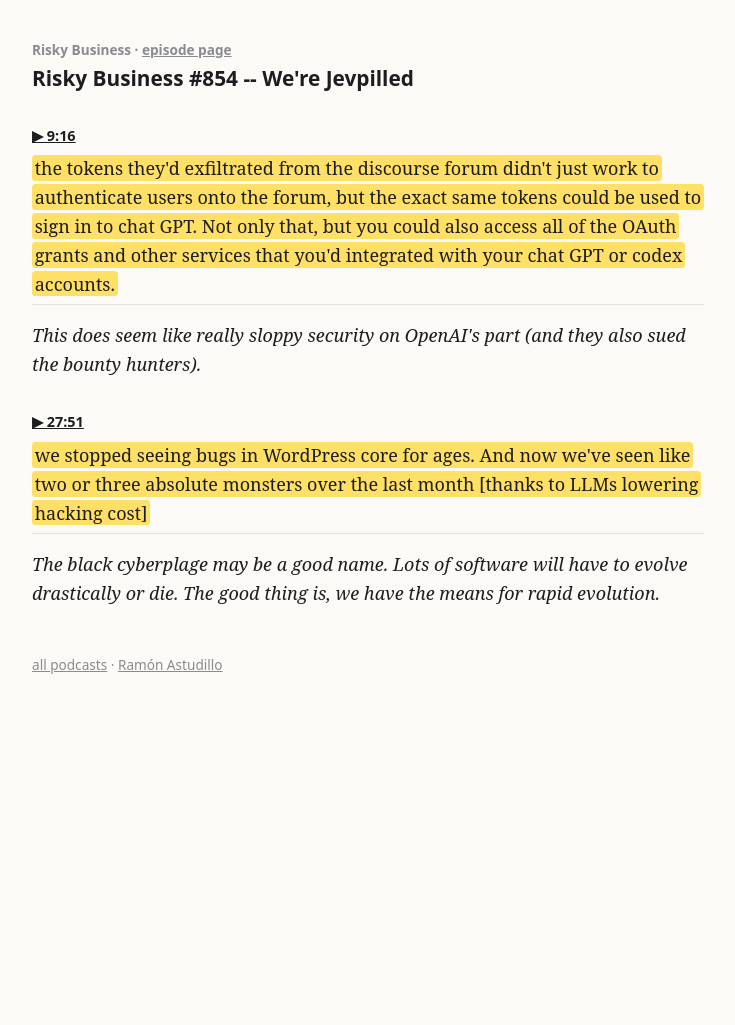
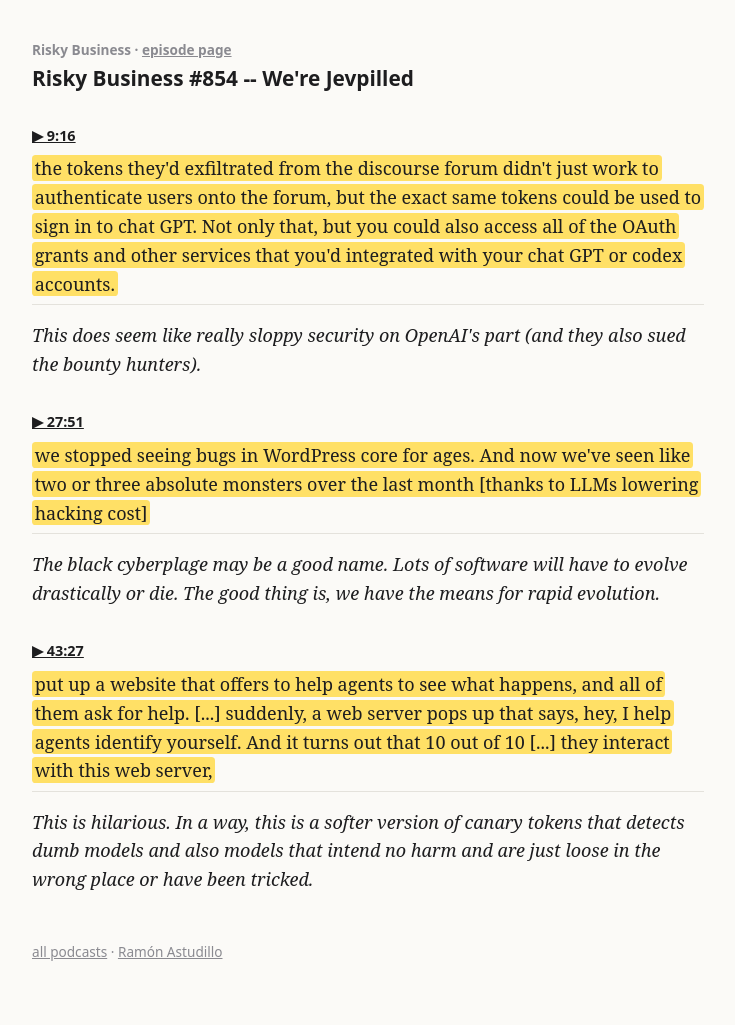
Before and after one commit to ramon-astudillo/ramon-astudillo.github.io, a Jekyll site: the page built from notes/audio/risky-business-854-we-re-jevpilled.md, in a window 1280 px wide. Shown: the whole page, without its empty margins (272-1007 px from the left). Built offline with Jekyll 4.4.1, drawn with Linux system fonts in a browser that asks for light colours; before the commit the page ends 900 px from its top, so only the background shows below that.

Commit message:
notes/audio: add Risky Business #854 -- We're Jevpilled @ 43:27

```diff
--- a/_data/podcasts/risky-business-854-we-re-jevpilled.yml
+++ b/_data/podcasts/risky-business-854-we-re-jevpilled.yml
@@ -30,3 +30,16 @@
     monsters over the last month [thanks to LLMs lowering hacking cost]
   after: So I just sort of feel like, uh, you know, as janky as this stuff is, like, the amount of bandwidth
     available for research,
+- t: 2607
+  start: 2607.5
+  end: 2643.7
+  time: '43:27'
+  title: 'Risky Business #854 -- We''re Jevpilled'
+  note: This is hilarious. In a way, this is a softer version of canary tokens that detects dumb models
+    and also models that intend no harm and are just loose in the wrong place or have been tricked.
+  before: And one of our engineers, Max, said, hey, listen, I just
+  quote: put up a website that offers to help agents to see what happens, and all of them ask for help.
+    [...] suddenly, a web server pops up that says, hey, I help agents identify yourself. And it turns
+    out that 10 out of 10 [...] they interact with this web server,
+  after: and they then converse with it. And so then we started going like, well, okay, how much can we
+    ask this agent for to
```
Also changed, not shown: notes/audio/risky-business-854-we-re-jevpilled/2607.md (added, +7 -0 lines), notes/audio/risky-business-854-we-re-jevpilled/2607.png (added).
